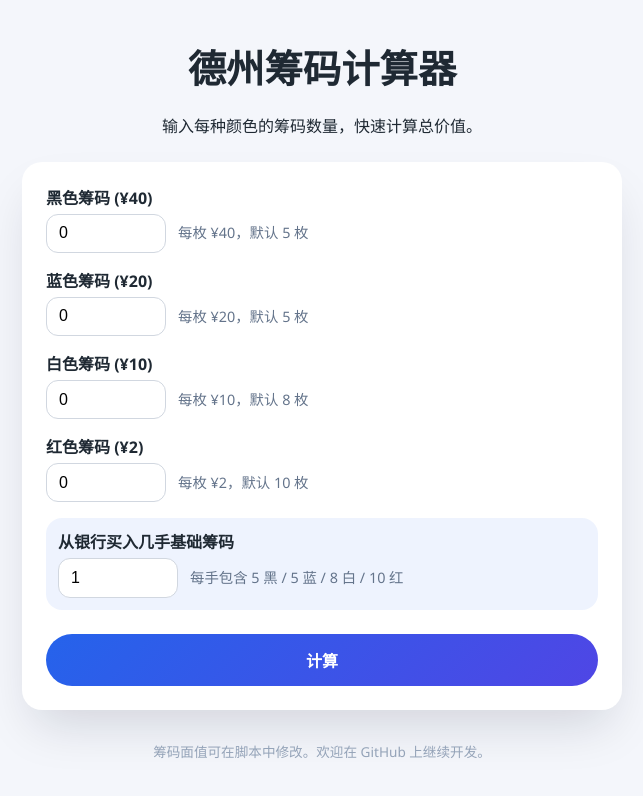
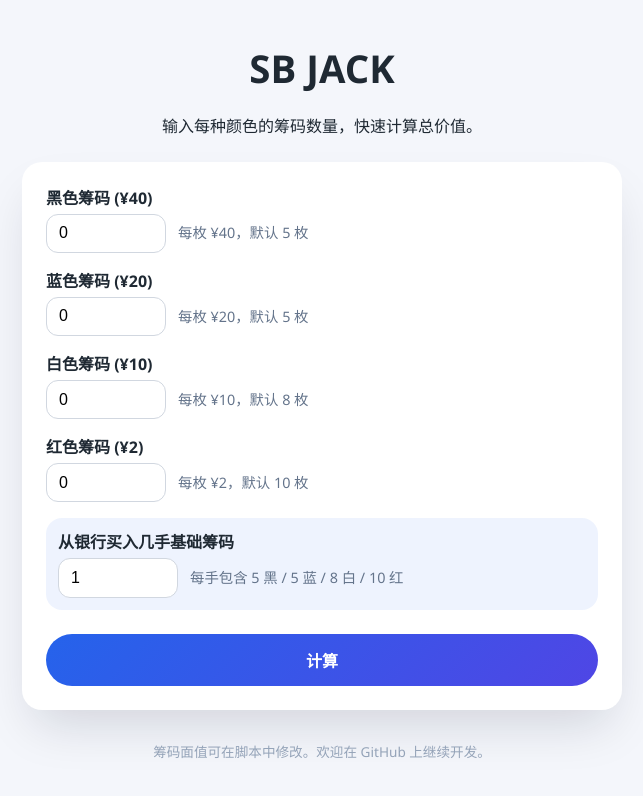
Before and after one commit to VVVVure/81-, a plain HTML site: page index.html in a window 1280 px wide. Shown: the whole page, without its empty margins (318-961 px from the left). Drawn offline with Linux system fonts and the light colour scheme.

Commit message:
title change

```diff
--- a/index.html
+++ b/index.html
@@ -3,13 +3,13 @@
 <head>
   <meta charset="UTF-8">
   <meta name="viewport" content="width=device-width, initial-scale=1.0">
-  <title>德州筹码计算器</title>
+  <title>SB jack</title>
   <link rel="stylesheet" href="styles.css">
 </head>
 <body>
   <main class="app">
     <header class="app__header">
-      <h1>德州筹码计算器</h1>
+      <h1>SB JACK</h1>
       <p>输入每种颜色的筹码数量，快速计算总价值。</p>
     </header>
 
```
